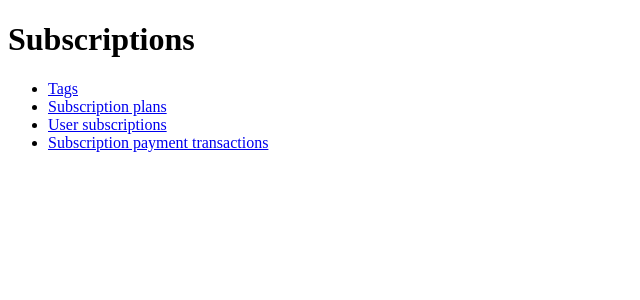
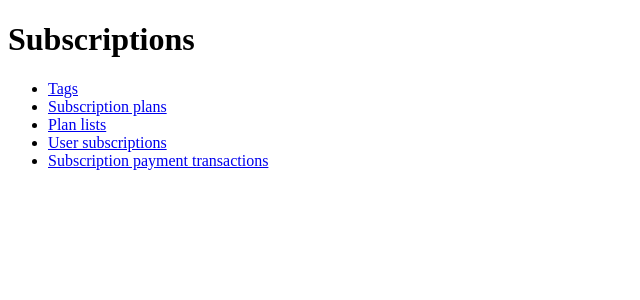
Before and after one commit to studybuffalo/django-flexible-subscriptions, a Django app: page /subscriptions/dfs/ in a window 1280 px wide. Shown: the top 300 px of the page, without its empty margins (0-640 px from the left). Run offline with Django 3.2, Linux system fonts and the light colour scheme; the visitor is signed in with stand-in values (Sample User, id 1); parts of the project's set-up code (start-up, migrations or seed data) failed here and were passed over.

Commit message:
Add views and templates for the PlanList model

```diff
--- a/subscriptions/templates/subscriptions/dashboard.html
+++ b/subscriptions/templates/subscriptions/dashboard.html
@@ -8,6 +8,7 @@
   <ul>
       <li><a href="{% url 'dfs_tag_list' %}">{% trans 'Tags' %}</a></li>
       <li><a href="{% url 'dfs_plan_list' %}">{% trans 'Subscription plans' %}</a></li>
+      <li><a href="{% url 'dfs_plan_list_list' %}">{% trans 'Plan lists' %}</a></li>
       <li><a href="{% url 'dfs_subscription_list' %}">{% trans 'User subscriptions' %}</a></li>
       <li><a href="{% url 'dfs_transaction_list' %}">{% trans 'Subscription payment transactions' %}</a></li>
   </ul>
--- a/subscriptions/urls.py
+++ b/subscriptions/urls.py
@@ -75,6 +75,46 @@ urlpatterns = [
         name='dfs_plan_delete',
     ),
     url(
+        r'dfs/plan-lists/$',
+        views.PlanListListView.as_view(),
+        name='dfs_plan_list_list',
+    ),
+    url(
+        r'dfs/plan-lists/create/$',
+        views.PlanListCreateView.as_view(),
+        name='dfs_plan_list_create',
+    ),
+    url(
+        r'dfs/plan-lists/(?P<plan_list_id>[0-9]+)/$',
+        views.PlanListUpdateView.as_view(),
+        name='dfs_plan_list_update',
+    ),
+    url(
+        r'dfs/plan-lists/(?P<plan_list_id>[0-9]+)/delete/$',
+        views.PlanListDeleteView.as_view(),
+        name='dfs_plan_list_delete',
+    ),
+    url(
+        r'dfs/plan-lists/(?P<plan_list_id>[0-9]+)/details/$',
+        views.PlanListDetailListView.as_view(),
+        name='dfs_plan_list_detail_list',
+    ),
+    url(
+        r'dfs/plan-lists/(?P<plan_list_id>[0-9]+)/details/create/$',
+        views.PlanListDetailCreateView.as_view(),
+        name='dfs_plan_list_detail_create',
+    ),
+    url(
+        r'dfs/plan-lists/(?P<plan_list_id>[0-9]+)/details/(?P<plan_list_detail_id>[0-9]+)/$',
+        views.PlanListDetailUpdateView.as_view(),
+        name='dfs_plan_list_detail_update',
+    ),
+    url(
+        r'dfs/plan-lists/(?P<plan_list_id>[0-9]+)/details/(?P<plan_list_detail_id>[0-9]+)/delete/$',
+        views.PlanListDetailDeleteView.as_view(),
+        name='dfs_plan_list_detail_delete',
+    ),
+    url(
         r'dfs/subscriptions/$',
         views.SubscriptionListView.as_view(),
         name='dfs_subscription_list',
--- a/subscriptions/views.py
+++ b/subscriptions/views.py
@@ -757,3 +757,146 @@ class SubscribeCancelView(LoginRequiredMixin, abstract.DetailView):
         messages.success(self.request, self.success_message)
 
         return HttpResponseRedirect(self.get_success_url())
+
+# PlanList Views
+# -----------------------------------------------------------------------------
+class PlanListListView(PermissionRequiredMixin, abstract.ListView):
+    """List of plan lists."""
+    model = models.PlanList
+    permission_required = 'subscriptions.subscriptions'
+    raise_exception = True
+    context_object_name = 'plan_lists'
+    template_name = 'subscriptions/plan_list_list.html'
+
+class PlanListCreateView(
+        PermissionRequiredMixin, SuccessMessageMixin, abstract.CreateView
+):
+    """View to create a new plan list."""
+    model = models.PlanList
+    permission_required = 'subscriptions.subscriptions'
+    raise_exception = True
+    context_object_name = 'plan_list'
+    fields = ['title', 'subtitle', 'header', 'footer', 'active']
+    success_message = 'Plan list successfully added'
+    success_url = reverse_lazy('dfs_plan_list_list')
+    template_name = 'subscriptions/plan_list_create.html'
+
+class PlanListUpdateView(
+        PermissionRequiredMixin, SuccessMessageMixin, abstract.UpdateView
+):
+    """View to update the details of a plan list."""
+    model = models.PlanList
+    permission_required = 'subscriptions.subscriptions'
+    raise_exception = True
+    context_object_name = 'plan_list'
+    fields = ['title', 'subtitle', 'header', 'footer', 'active']
+    success_message = 'Plan list successfully updated'
+    success_url = reverse_lazy('dfs_plan_list_list')
+    pk_url_kwarg = 'plan_list_id'
+    template_name = 'subscriptions/plan_list_update.html'
+
+class PlanListDeleteView(PermissionRequiredMixin, abstract.DeleteView):
+    """View to delete a plan list.
+
+        View is extended to handle additional attributes noted below.
+
+        Attributes:
+            success_message (str): Message to display on successful deletion.
+            success_url (str): URL to redirect to on successful deletion.
+    """
+    model = models.PlanList
+    permission_required = 'subscriptions.subscriptions'
+    raise_exception = True
+    context_object_name = 'plan_list'
+    pk_url_kwarg = 'plan_list_id'
+    success_message = 'Plan list successfully deleted'
+    success_url = reverse_lazy('dfs_plan_list_list')
+    template_name = 'subscriptions/plan_list_delete.html'
+
+    def delete(self, request, *args, **kwargs):
+        """Override delete to allow success message to be added."""
+        messages.success(self.request, self.success_message)
+        return super(PlanListDeleteView, self).delete(request, *args, **kwargs)
+
+# PlanListDetail Views
+# -----------------------------------------------------------------------------
+class PlanListDetailListView(PermissionRequiredMixin, abstract.DetailView):
+    """List of plan lists."""
+    model = models.PlanList
+    pk_url_kwarg = 'plan_list_id'
+    permission_required = 'subscriptions.subscriptions'
+    raise_exception = True
+    context_object_name = 'plan_list'
+    template_name = 'subscriptions/plan_list_detail_list.html'
+
+class PlanListDetailCreateView(
+        PermissionRequiredMixin, SuccessMessageMixin, abstract.CreateView
+):
+    """View to create a new plan list."""
+    model = models.PlanListDetail
+    fields = ['plan', 'plan_list', 'title', 'subtitle', 'header', 'footer']
+    permission_required = 'subscriptions.subscriptions'
+    raise_exception = True
+    success_message = 'Subscription plan successfully added to plan list'
+    template_name = 'subscriptions/plan_list_detail_create.html'
+
+    def get_context_data(self, **kwargs):
+        """Extend context to include the parent PlanList object."""
+        context = super().get_context_data(**kwargs)
+
+        context['plan_list'] = get_object_or_404(
+            models.PlanList, id=self.kwargs.get('plan_list_id', None)
+        )
+
+        return context
+
+    def get_success_url(self):
+        print(reverse_lazy(
+            'dfs_plan_list_detail_list', self.kwargs['plan_list_id']
+        ))
+        return reverse_lazy(
+            'dfs_plan_list_detail_list', self.kwargs['plan_list_id']
+        )
+
+class PlanListDetailUpdateView(
+        PermissionRequiredMixin, SuccessMessageMixin, abstract.UpdateView
+):
+    """View to update the details of a plan list detail."""
+    model = models.PlanListDetail
+    permission_required = 'subscriptions.subscriptions'
+    raise_exception = True
+    context_object_name = 'plan_list'
+    fields = ['plan', 'plan_list', 'title', 'subtitle', 'header', 'footer']
+    success_message = 'Plan list details successfully updated'
+    success_url = reverse_lazy('dfs_plan_list_detail_list')
+    pk_url_kwarg = 'plan_list_detail_id'
+    template_name = 'subscriptions/plan_list_detail_update.html'
+
+class PlanListDetailDeleteView(PermissionRequiredMixin, abstract.DeleteView):
+    """View to delete a plan list detail.
+
+        View is extended to handle additional attributes noted below.
+
+        Attributes:
+            success_message (str): Message to display on successful deletion.
+            success_url (str): URL to redirect to on successful deletion.
+    """
+    model = models.PlanListDetail
+    permission_required = 'subscriptions.subscriptions'
+    raise_exception = True
+    context_object_name = 'plan_list_detail'
+    pk_url_kwarg = 'plan_list_detail_id'
+    success_message = 'Subscription plan successfully removed from plan list'
+    template_name = 'subscriptions/plan_list_detail_delete.html'
+
+    def delete(self, request, *args, **kwargs):
+        """Override delete to allow success message to be added."""
+        messages.success(self.request, self.success_message)
+        return super(PlanListDetailDeleteView, self).delete(
+            request, *args, **kwargs
+        )
+
+    def get_success_url(self):
+        return reverse_lazy(
+            'dfs_plan_list_detail_list', self.kwargs['plan_list_id']
+        )
```
Also changed, not shown: subscriptions/templates/subscriptions/plan_list_create.html (added, +18 -0 lines), subscriptions/templates/subscriptions/plan_list_delete.html (added, +32 -0 lines), subscriptions/templates/subscriptions/plan_list_list.html (added, +62 -0 lines), subscriptions/templates/subscriptions/plan_list_update.html (added, +16 -0 lines).
